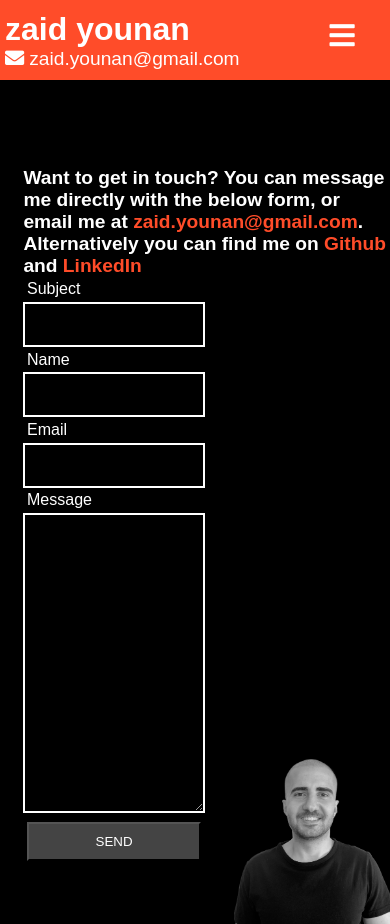
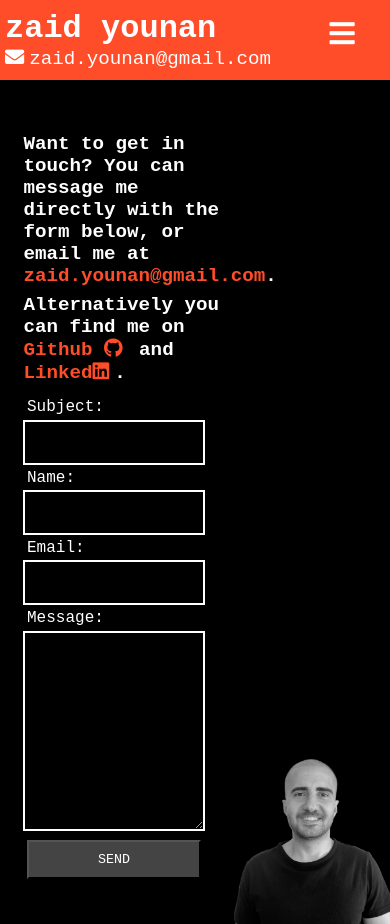
Before and after one commit to ZaidYounan/react-portfolio, a React (Create React App) app: page /contact in a window 390 px wide. Built offline with nearby package versions, Linux system fonts and the light colour scheme; the HTML template or start-up script is replaced by a standard one.

Commit message:
Adjust styling and responsiveness on Home, Projects and Contact page

```diff
--- a/src/App.css
+++ b/src/App.css
@@ -2,7 +2,7 @@
   box-sizing: border-box;
   margin: 0;
   padding: 0;
-  font-family: 'PT Sans', sans-serif, 'Trebuchet MS', 'Lucida Sans Unicode', 'Lucida Grande', 'Lucida Sans', Arial;
+  font-family: monospace, 'PT Sans', sans-serif, 'Trebuchet MS', 'Lucida Sans Unicode', 'Lucida Grande', 'Lucida Sans', Arial;
 }
 
 body, html {
--- a/src/components/contact/Contact.css
+++ b/src/components/contact/Contact.css
@@ -19,8 +19,13 @@
     width: 50%;
 }
 
+.contact-div {
+    margin: 6% 1% 3% 6%;
+}
+
 .contact-text {
-    margin: 10% 1% 3% 6%;
+    margin-bottom:3%;
+    width: 60%;
 }
 
 h4 > a {
@@ -30,7 +35,7 @@ h4 > a {
 
 h4 {
     font-size:larger;
-
+    margin-bottom:3%;
 }
 
 /* Fields */
@@ -74,6 +79,6 @@ label {
 }
 
 form > textarea {
-    min-height:300px;
+    min-height:200px;
     margin-bottom:3%;
 }
--- a/src/components/contact/Contact.js
+++ b/src/components/contact/Contact.js
@@ -22,19 +22,20 @@ function Contact() {
     return (
         <div className="wpforms-container-full contact">
 
-            <div className="contact-text">
-                <h4>Want to get in touch? You can message me directly with the below form, or email me at <a href="mailto:zaid.younan@gmail.com">zaid.younan@gmail.com</a>.</h4>
-                <h4>Alternatively you can find me on <a href="https://github.com/ZaidYounan">Github</a> and <a href="https://www.linkedin.com/in/zaid-younan/">LinkedIn</a></h4>
-
+            <div className="contact-div">
+                <div className="contact-text">
+                    <h4>Want to get in touch? You can message me directly with the form below, or email me at <a href="mailto:zaid.younan@gmail.com">zaid.younan@gmail.com</a>.</h4>
+                    <h4>Alternatively you can find me on <a href="https://github.com/ZaidYounan">Github <i class="fab fa-github"></i></a> and <a href="https://www.linkedin.com/in/zaid-younan/">Linked<i class="fab fa-linkedin"></i></a>.</h4>
+                </div>
 
                 <form className="wpforms-form contact-form" onSubmit={sendEmail}>
-                    <label>Subject</label>
+                    <label>Subject:</label>
                     <input type="text" name="subject" />
-                    <label>Name</label>
+                    <label>Name:</label>
                     <input type="text" name="name" />
-                    <label>Email</label>
+                    <label>Email:</label>
                     <input type="email" name="email" />
-                    <label>Message</label>
+                    <label>Message:</label>
                     <textarea name="message" />
                     <input type="submit" value="Send" />
                 </form>
--- a/src/components/home/Home.css
+++ b/src/components/home/Home.css
@@ -42,6 +42,7 @@ img.home-image {
 
 p > a {
     color:#FF4C29;
+    text-decoration:none;
 }
 
 @media screen and (max-width:500px) {
--- a/src/components/projects/Projects.css
+++ b/src/components/projects/Projects.css
@@ -20,6 +20,7 @@
     display:flex;
     flex-direction:row;
     align-items:center;
+    justify-content:space-between;
     background-image: linear-gradient(
         0deg
         ,#000,#172229),linear-gradient(
@@ -27,9 +28,29 @@
         ,#000,#000);
 }
 
+.project-text {
+    margin-right:5%;
+    width:40%;
+}
+
 .project-image {
+    max-width:100%;
+    margin:5%;
+}
+
+.project-link {
     max-width:40%;
-    margin:5%;
+    max-height:100%;
+    margin-left:5%;
+    z-index:99;
+}
+
+
+.project-image:hover {
+    transform: scale(1.7);
+    transition: .3s ease-in;
+    transform-origin: 0% 150%;
+    border:solid white 2px;
 }
 
 
--- a/src/components/projects/Projects.js
+++ b/src/components/projects/Projects.js
@@ -14,28 +14,37 @@ function Projects() {
                 <div className="intro-text">
                     <h1>Previous Work</h1>
                     <p>Gaining practical experience with full-stack frameworks and technologies...</p>
+                    <p>Focusing on practicality and responsiveness...</p>
                 </div>
             </div>
             <div className="project">
-                <img src={fightclub} className="project-image"/>
+                <a href="https://fight-club-mz.netlify.app/" className="project-link">
+                    <img src={fightclub} className="project-image"/>
+                </a>
                 <div className="project-text">
                     <p>Full Stack App built with ReactJS and a Rails API</p>
                 </div>
             </div>
             <div className="project">
-                <img src={imentor} className="project-image"/>
+                <a href="https://imentorapp.herokuapp.com/" className="project-link">
+                    <img src={imentor} className="project-image"/>
+                </a>
                 <div className="project-text">
                     <p>Marketplace App built in Rails, deployed to Heroku</p>
                 </div>
             </div>
             <div className="project">
-                <img src={weightlogger} className="project-image"/>
+                <a href="http://weightlogger-hackathon.herokuapp.com/" className="project-link">
+                    <img src={weightlogger} className="project-image"/>
+                </a>
                 <div className="project-text">
                     <p>24 Hour Hackathon - First time using Ruby On Rails</p>
                 </div>
             </div>
             <div className="project">
-                <img src={swordcrafter} className="project-image"/>
+                <a href="https://github.com/ZaidYounan/Sword-crafting-app/" className="project-link">
+                    <img src={swordcrafter} className="project-image"/>
+                </a>
                 <div className="project-text">
                     <p>Terminal App built in Ruby - Create custom ASCII swords based on user input</p>
                 </div>
```
